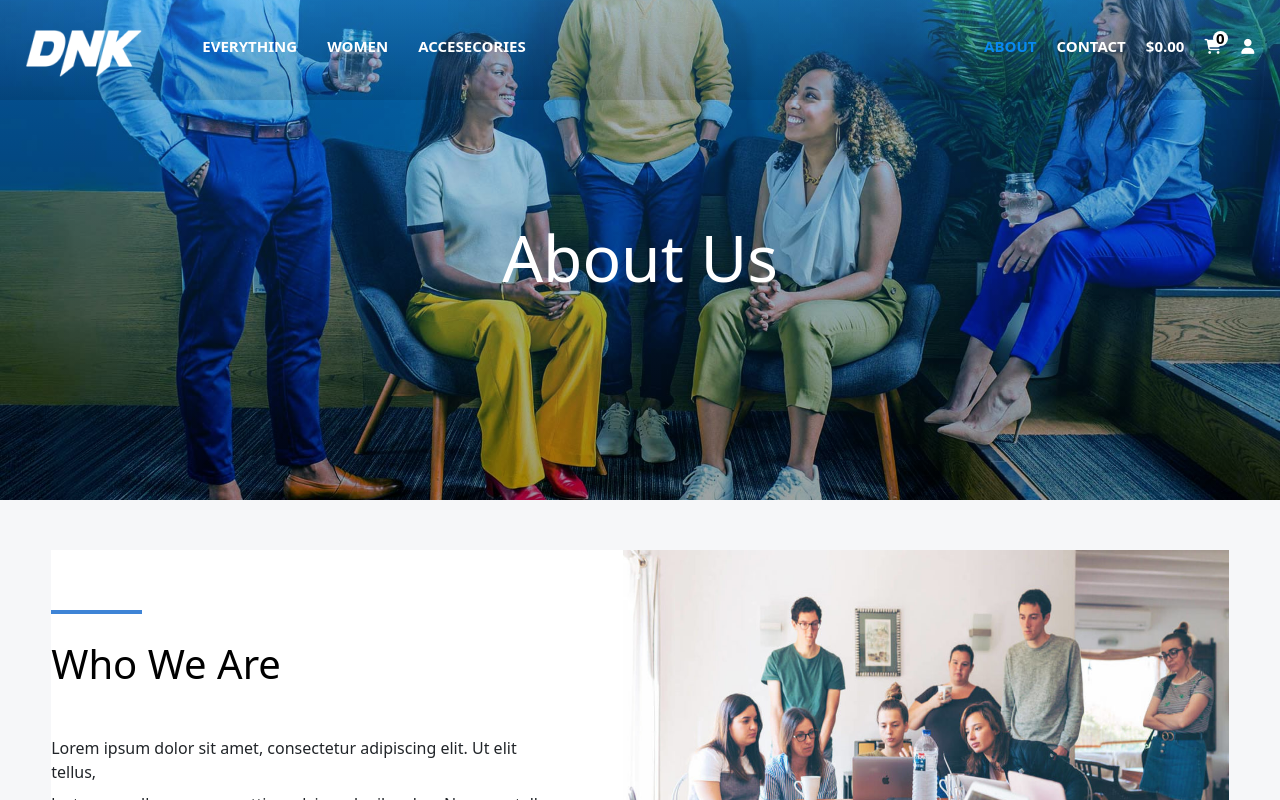
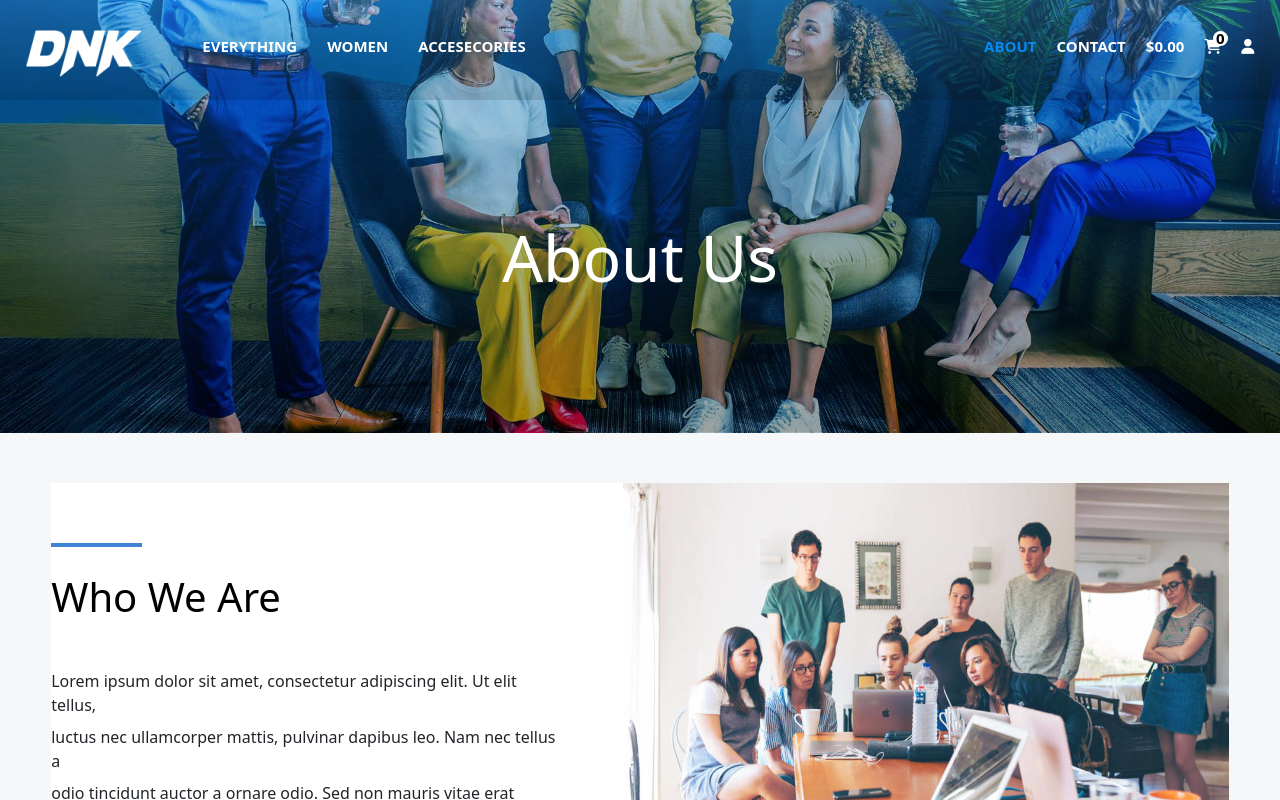
Before and after one commit to Nirvik-Roy/Dnk-Store-E-commerce-, a React (Vite) app: page /about in a window 1280 px wide. Shown: the top 800 px of the page. Built offline with nearby package versions, Linux system fonts and the light colour scheme.

Commit message:
tenth commit

```diff
--- a/src/Components/About/About.scss
+++ b/src/Components/About/About.scss
@@ -2,7 +2,7 @@
     background-color: rgb(246, 247, 249);
 }
 .about_main{
-    height: 500px;
+    padding-bottom: 10%;
     background-image:linear-gradient(to top, rgba(0, 0, 0, 0.364),rgba(12, 125, 212, 0.364)), url('../../assets/banner-04.jpg');
     background-attachment: fixed;
     background-size: cover;
--- a/src/Components/Contact/Contact.scss
+++ b/src/Components/Contact/Contact.scss
@@ -2,7 +2,7 @@
     padding-bottom: 5%;
 }
 .contact_main{
-  height: 370px;
+  padding-bottom: 10%;
   background-image:linear-gradient(to top, rgba(0, 0, 0, 0.364),rgba(12, 125, 212, 0.364)), url('../../assets/banner-06.jpg');
   background-attachment: fixed;
   background-position-y:bottom ;
```
